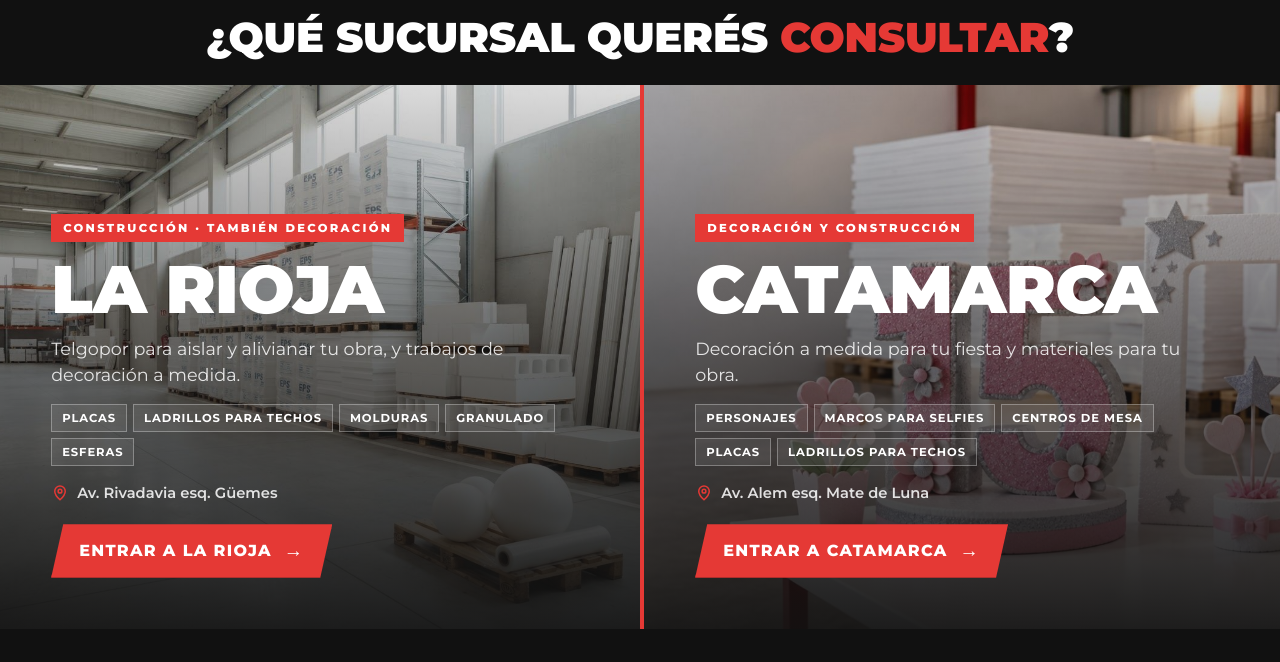
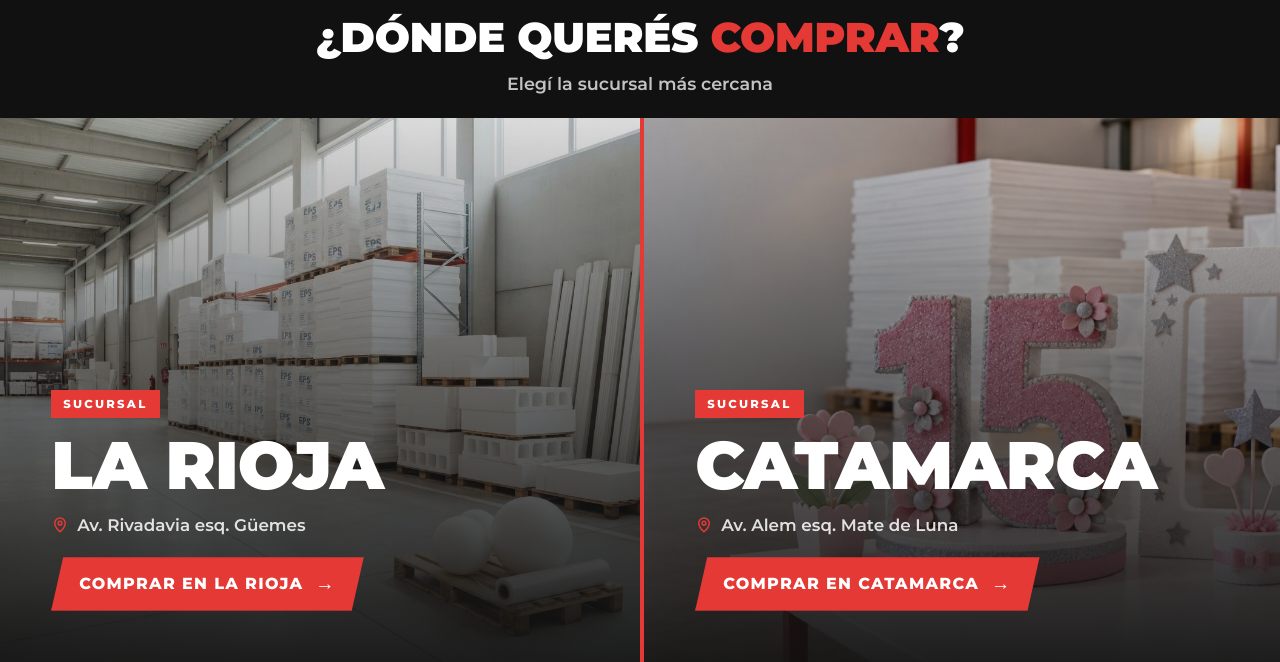
Before and after one commit to Cordobita15/telgocor-redes, a plain HTML site: page web/index.html in a window 1280 px wide. Shown: the part 191-853 px from the top of the page. Before the commit the page ends 820 px from the top, so only its background shows below. Drawn offline with Linux system fonts and the light colour scheme.

Commit message:
Selector: elegir dónde comprar
Co-Authored-By: Claude Opus 5.5 <noreply@anthropic.com>
Claude-Session: https://claude.ai/code/session_01MkScWwFxZyMpDMTnrw8wGr

```diff
--- a/web/index.html
+++ b/web/index.html
@@ -6,7 +6,7 @@
 <script>
 (function(){try{if(/[?&]elegir/.test(location.search))return;var s=localStorage.getItem("telgocor-sucursal");if(s==="la-rioja"||s==="catamarca"){location.replace(s+"/"+location.hash);}}catch(e){}})();
 </script>
-<title>Telgocor | Elegí tu sucursal: La Rioja o Catamarca</title>
+<title>Telgocor | ¿Dónde querés comprar? La Rioja o Catamarca</title>
 <meta name="description" content="Telgocor Aislantes Térmicos. La Rioja: placas, ladrillos para techos, molduras, telgopor granulado y esferas para la construcción. Catamarca: decoración para fiestas y eventos y materiales para la construcción.">
 <meta name="robots" content="index, follow">
 <link rel="canonical" href="https://telgocor.com/">
@@ -36,6 +36,8 @@ header{flex:none;display:flex;flex-direction:column;align-items:center;gap:18px;
 .wm small{font-size:.6rem;letter-spacing:.32em;font-weight:600;margin-top:5px;opacity:.85}
 h1{margin:0;font-weight:900;text-transform:uppercase;font-size:clamp(1.5rem,4.2vw,2.6rem);line-height:1.1;letter-spacing:-.005em;text-wrap:balance}
 h1 em{font-style:normal;color:var(--rojo)}
+.sub{margin:-6px 0 0;font-size:clamp(.95rem,1.6vw,1.1rem);color:rgba(255,255,255,.75);font-weight:600}
+.dir{font-size:1.05rem!important}
 main{flex:1;display:grid;grid-template-columns:1fr 1fr;gap:0;min-height:0}
 .suc{position:relative;isolation:isolate;overflow:hidden;display:flex;flex-direction:column;justify-content:flex-end;padding:clamp(24px,4vw,56px);min-height:min(68vh,640px);text-decoration:none;color:#fff;outline-offset:-6px}
 .suc img{position:absolute;inset:0;width:100%;height:100%;object-fit:cover;z-index:-2;transition:transform 1.2s var(--ease),filter .6s ease;filter:saturate(.9)}
@@ -88,31 +90,28 @@ footer{flex:none;text-align:center;font-size:.8rem;color:#bdbdbd;padding:16px;li
     <svg style="color:#fff" aria-hidden="true"><use href="#logoT"/></svg>
     <span class="wm"><b>TELGO<span>COR</span></b><small>AISLANTES TÉRMICOS</small></span>
   </span>
-  <h1>¿Qué sucursal querés <em>consultar</em>?</h1>
+  <h1>¿Dónde querés <em>comprar</em>?</h1>
+  <p class="sub">Elegí la sucursal más cercana</p>
 </header>
 <main>
   <a class="suc" href="la-rioja/" data-suc="la-rioja">
     <img src="img/portada.jpg" alt="" width="1200" height="896" fetchpriority="high">
     <span class="ultima">Tu última visita</span>
-    <span class="tag">Construcción · también decoración</span>
+    <span class="tag">Sucursal</span>
     <h2>La Rioja</h2>
-    <p>Telgopor para aislar y alivianar tu obra, y trabajos de decoración a medida.</p>
-    <ul><li>Placas</li><li>Ladrillos para techos</li><li>Molduras</li><li>Granulado</li><li>Esferas</li></ul>
     <span class="dir"><svg aria-hidden="true"><use href="#i-pin"/></svg>Av. Rivadavia esq. Güemes</span>
-    <span class="entrar">Entrar a La Rioja <span aria-hidden="true">→</span></span>
+    <span class="entrar">Comprar en La Rioja <span aria-hidden="true">→</span></span>
   </a>
   <a class="suc" href="catamarca/" data-suc="catamarca">
     <img src="img/cat/portada.jpg" alt="" width="1456" height="819">
     <span class="ultima">Tu última visita</span>
-    <span class="tag">Decoración y construcción</span>
+    <span class="tag">Sucursal</span>
     <h2>Catamarca</h2>
-    <p>Decoración a medida para tu fiesta y materiales para tu obra.</p>
-    <ul><li>Personajes</li><li>Marcos para selfies</li><li>Centros de mesa</li><li>Placas</li><li>Ladrillos para techos</li></ul>
     <span class="dir"><svg aria-hidden="true"><use href="#i-pin"/></svg>Av. Alem esq. Mate de Luna</span>
-    <span class="entrar">Entrar a Catamarca <span aria-hidden="true">→</span></span>
+    <span class="entrar">Comprar en Catamarca <span aria-hidden="true">→</span></span>
   </a>
 </main>
-<footer>Recordamos tu elección para la próxima visita. Podés cambiar de sucursal cuando quieras desde el menú.</footer>
+<footer>Recordamos tu sucursal para la próxima visita. Podés cambiarla cuando quieras desde el menú.</footer>
 <script>
 (function(){
   var last=null; try{last=localStorage.getItem("telgocor-sucursal");}catch(e){}
```
